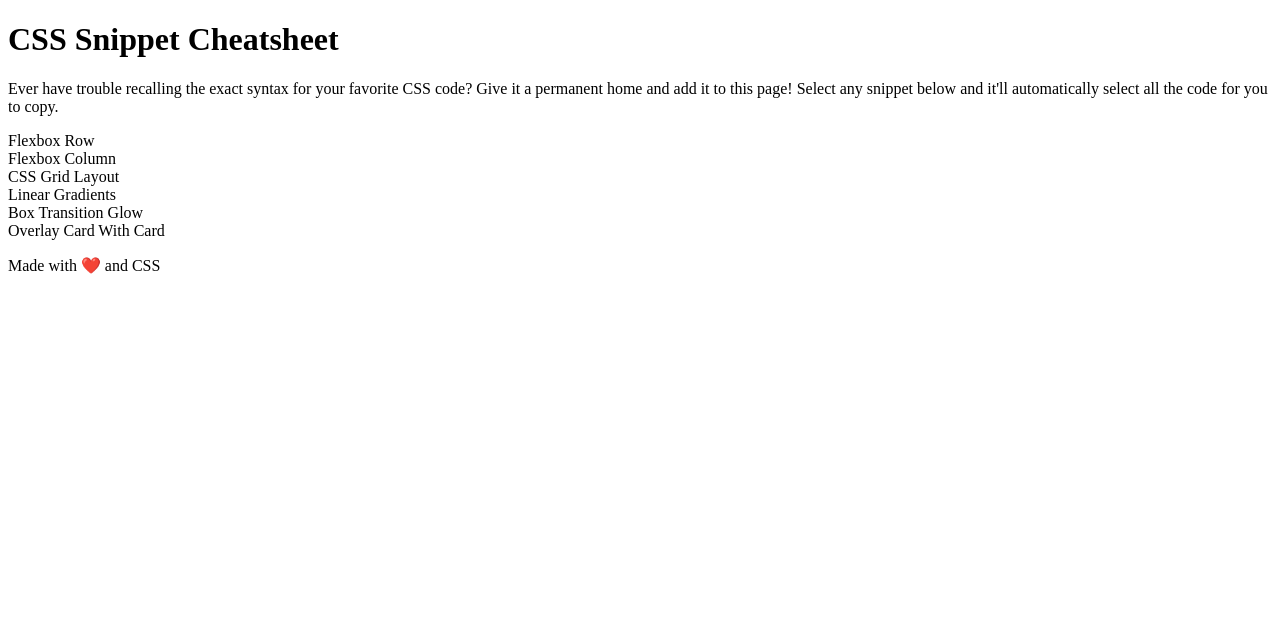
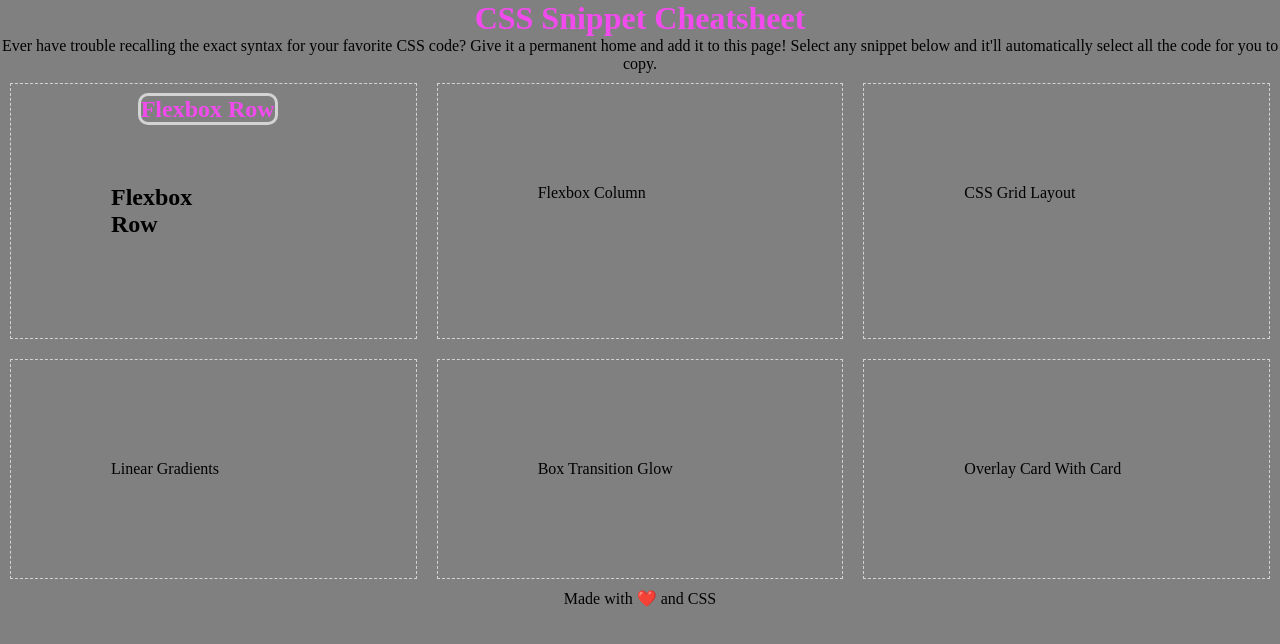
Before and after one commit to elliotzacharywaxman/CU-Unit-2-activity-28, a plain HTML site: page index.html in a window 1280 px wide. Drawn offline with Linux system fonts and the light colour scheme.

Commit message:
failed attempt

```diff
--- a/assets/css/style.css
+++ b/assets/css/style.css
@@ -2,5 +2,57 @@
     /* declare a variable with `--` syntax */
     --dark: #13293d;
     --light: #fff;
-    --navlink-color: #b9c6ae;
+    --border: lightgray;
+    --theme: #F24BED;
   }
+
+* {
+    margin: 0px;
+    padding: 0;
+    background-color: gray;
+}
+
+body {
+
+}
+
+header {
+    text-align: center;
+}
+
+header h1 {
+    color: var(--theme);
+}
+
+main {
+    display: flex;
+    flex-direction: row;
+    flex-wrap: wrap;
+}
+
+.box {
+    flex: 1 0 200px;
+    padding: 100px;
+    margin: 10px;
+    border: dashed 1px var(--border);
+}
+
+.box ::after {
+    content: attr(data-descr);
+    color: var(--theme);
+    border-color: var(--border);
+    border-style: solid;
+    border-radius: 10px;
+    z-index: 1;
+    position: relative;
+    right: 20px;
+    bottom: 115px;
+}
+
+footer {
+    text-align: center;
+}
+
+@media screen and (min-width: 768px) {
+
+}
--- a/index.html
+++ b/index.html
@@ -17,7 +17,7 @@
     </header>
     <main>
         <section class="box">
-            Flexbox Row
+            <h2 data-descr="Flexbox Row">Flexbox Row</h2>
         </section>
         <section class="box">
             Flexbox Column
```
